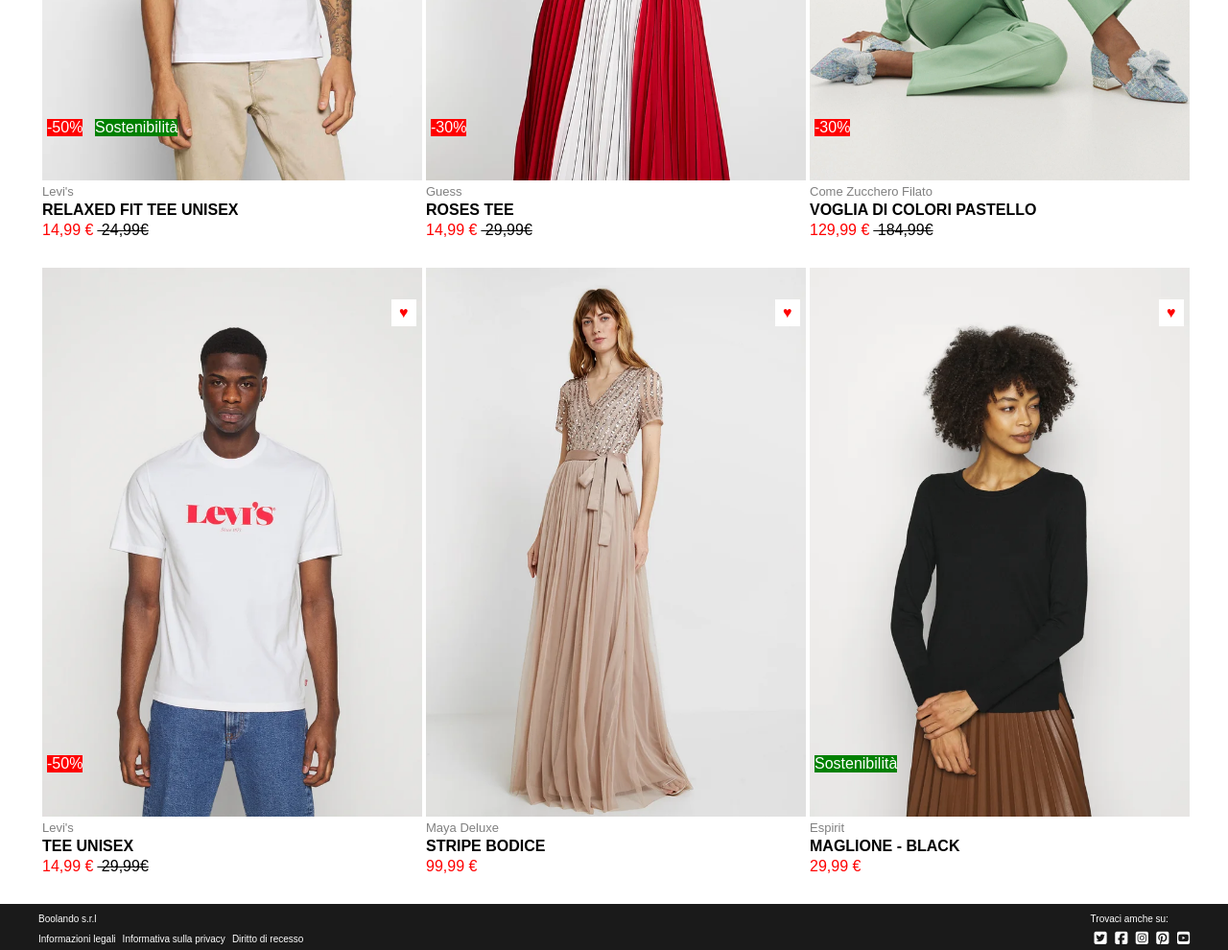
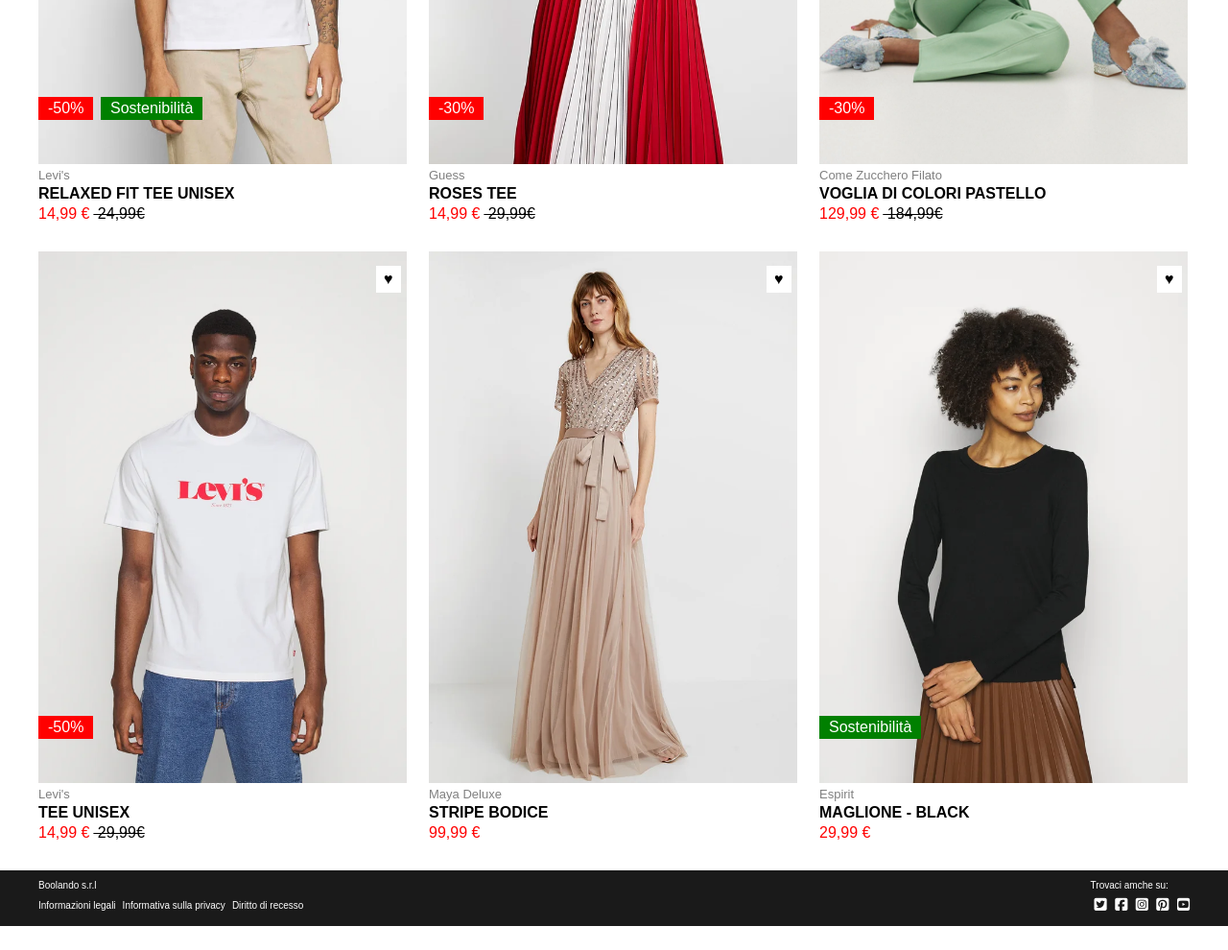
Before and after one commit to GiuseppeCerto/html-css-boolando, a plain HTML site: page index.html in a window 1280 px wide. Shown: the part 480-1470 px from the top of the page at 96% size. After the commit the page ends 1445 px from the top, so only its background shows below. Drawn offline with Linux system fonts and the light colour scheme.

Commit message:
FIXED .eco, eco1 and .discount

```diff
--- a/BONUS/style.css
+++ b/BONUS/style.css
@@ -91,11 +91,11 @@ header{
     justify-self: start;
 }
 .main .col{
-    flex-basis: 33%;
-    margin-left: 4px;
+    flex-basis: 32%;
+    margin-right: 20px;
 }
 .row:nth-child(3n){
-    margin-left: 0;
+    margin-right: 0;
 }
 .relative{
     position: relative;
--- a/css/style.css
+++ b/css/style.css
@@ -91,11 +91,14 @@ header{
     justify-self: start;
 }
 .main .col{
-    flex-basis: 33%;
-    margin-left: 4px;
+    flex-basis: 32%;
+    margin-right: 23px;
 }
-.row:nth-child(3n){
-    margin-left: 0;
+.main > .image3{
+    margin-right: 0px;
+}
+.main > .image6{
+    margin-right: 0px;
 }
 .relative{
     position: relative;
@@ -108,21 +111,23 @@ header{
 .relative:hover .hover{
     z-index: 7;
 }
-
 .heart{
     position: absolute;
     bottom: 515px;
     left: calc(100% - 32px);
     padding: 5px 8px;
     background-color: white;
+    color: black;
+    z-index: 98;
+}
+.heart:hover{
     color: red;
-    z-index: 98;
 }
 .discount{
     position: absolute;
     bottom: 50px;
-    left: 5px;
-    padding: 20px, 20px;
+    left: 0px;
+    padding: 3px 10px 3px 10px;
     background-color: red;
     color: white;
     z-index: 98;
@@ -130,7 +135,8 @@ header{
 .eco{
     position: absolute;
     bottom: 50px;
-    left: 55px;
+    left: 65px;
+    padding: 3px 10px 3px 10px;
     background-color: green;
     color: white;
     z-index: 98;
@@ -138,7 +144,8 @@ header{
 .eco1{
     position: absolute;
     bottom: 50px;
-    left: 5px;
+    left: 0px;
+    padding: 3px 10px 3px 10px;
     background-color: green;
     color: white;
     z-index: 98;
--- a/index.html
+++ b/index.html
@@ -63,7 +63,7 @@
                             <img class="image1" src="./images/1b.webp" alt="">
                         </div>
                         <a class="heart" href=""> &hearts;</a>
-                        <span class="discount">-50%</span>
+                        <div class="discount">-50%</div>
                         <div class="eco">Sostenibilità</div>
                     </div>
                     <div class="text">
@@ -81,7 +81,7 @@
                             <img class="image1" src="./images/2b.webp" alt="">
                         </div>
                         <a class="heart" href=""> &hearts;</a>
-                        <span class="discount">-30%</span>
+                        <div class="discount">-30%</div>
                     </div>
                     <div class="text">
                         <ul>
@@ -95,7 +95,7 @@
                     <div class="relative">
                         <img src="./images/3.webp" alt="">
                         <a class="heart" href=""> &hearts;</a>
-                        <span class="discount">-30%</span>
+                        <div class="discount">-30%</div>
                     </div>
                     <div class="text">
                         <ul>
@@ -112,7 +112,7 @@
                             <img class="image1" src="./images/4b.webp" alt="">
                         </div>
                         <a class="heart" href=""> &hearts;</a>
-                        <span class="discount">-50%</span>
+                        <div class="discount">-50%</div>
                     </div>
                     <div class="text">
                         <ul>
```
